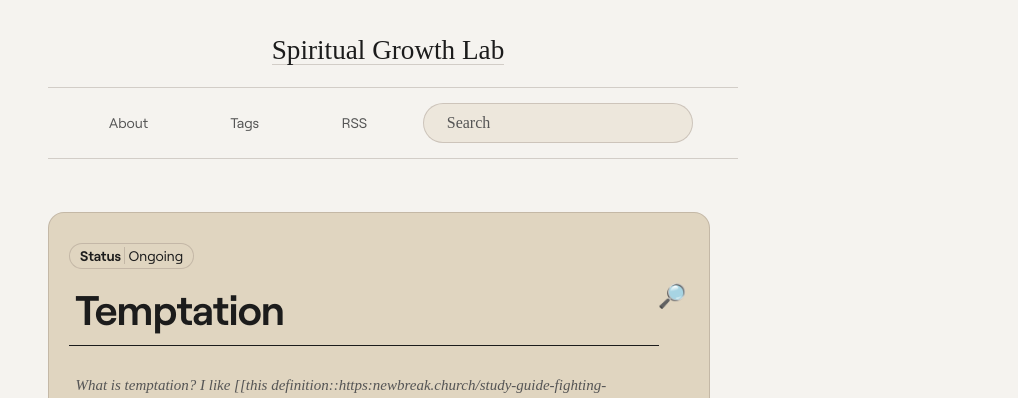
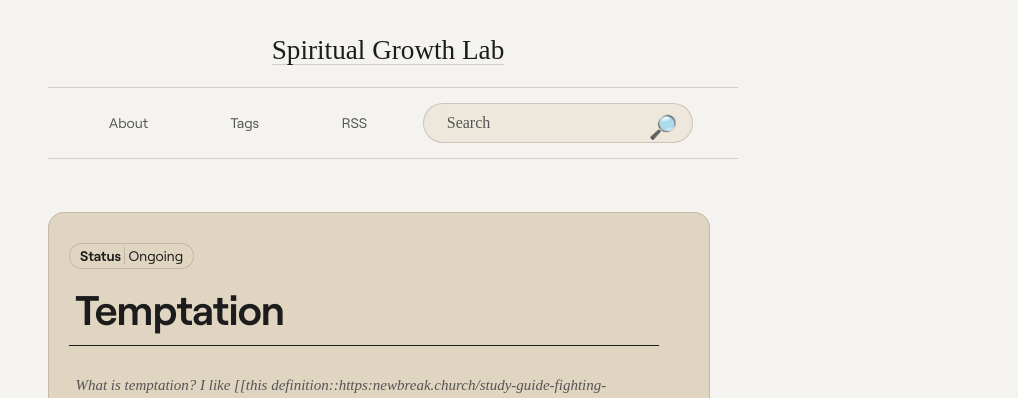
Before and after one commit to jsantiago611/digital-garden-master, a Jekyll site: the page built from index.md, in a window 1280 px wide. Shown: the top 398 px of the page, without its empty margins (262-1280 px from the left). Built offline with Jekyll 4.4.1, drawn with Linux system fonts in a browser that asks for light colours; some web fonts are replaced.

Commit message:
fixing mag glass

```diff
--- a/assets/css/Style.css
+++ b/assets/css/Style.css
@@ -2095,18 +2095,17 @@ a.button-block {
     font-size: 1rem;
     font-family:  var(--font-family-serif) !important;
 }
-.search-icon {
+
+  .search-icon {
     position: absolute;
-    /* vertical-align: middle; */
-    /* margin-top: -2.55em; */
-    /* margin-right: 0; */
     color: var(--c-accent) !important;
-    /* padding-top: 12.5px; */
     z-index: 1;
-    /* padding-left: 14rem; */
-    top: 114px;
-    right: 0px;
-}
+    top: -32px;
+    right: 9px;
+    bottom: 0;
+    margin: auto;
+}
+
 
 .search-shortcut {
     position: absolute;
```
